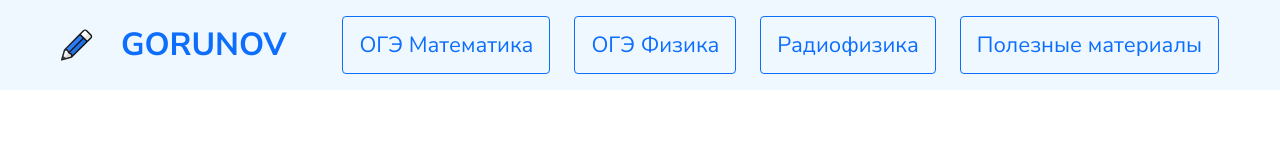
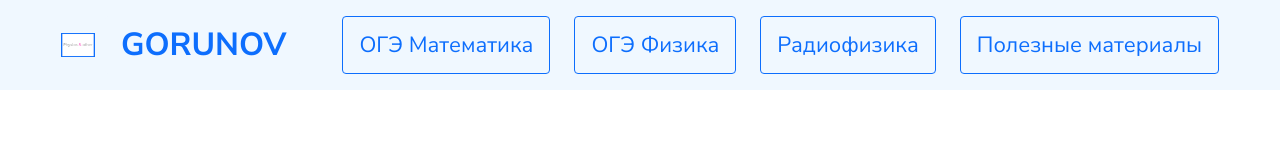
Before and after one commit to gorunovarz/gorunovarz.github.io, a plain HTML site: page index.html in a window 1280 px wide. Shown: the top 160 px of the page. Drawn offline with nearby package versions, Linux system fonts and the light colour scheme.

Commit message:
Update index.html

```diff
--- a/index.html
+++ b/index.html
@@ -22,7 +22,7 @@
     <header class="d-flex justify-content-center py-3">
       <ul class="nav nav-pills nav-fill gap-4">
         <div class="nav-logo">
-          <img src="images/pencil.svg" />
+          <img src="images/panel1.png" />
           <a class="navbar-brand header-title nav-link" role="button">GORUNOV</a>
         </div>
         <li class="nav-item header-btn">
```
